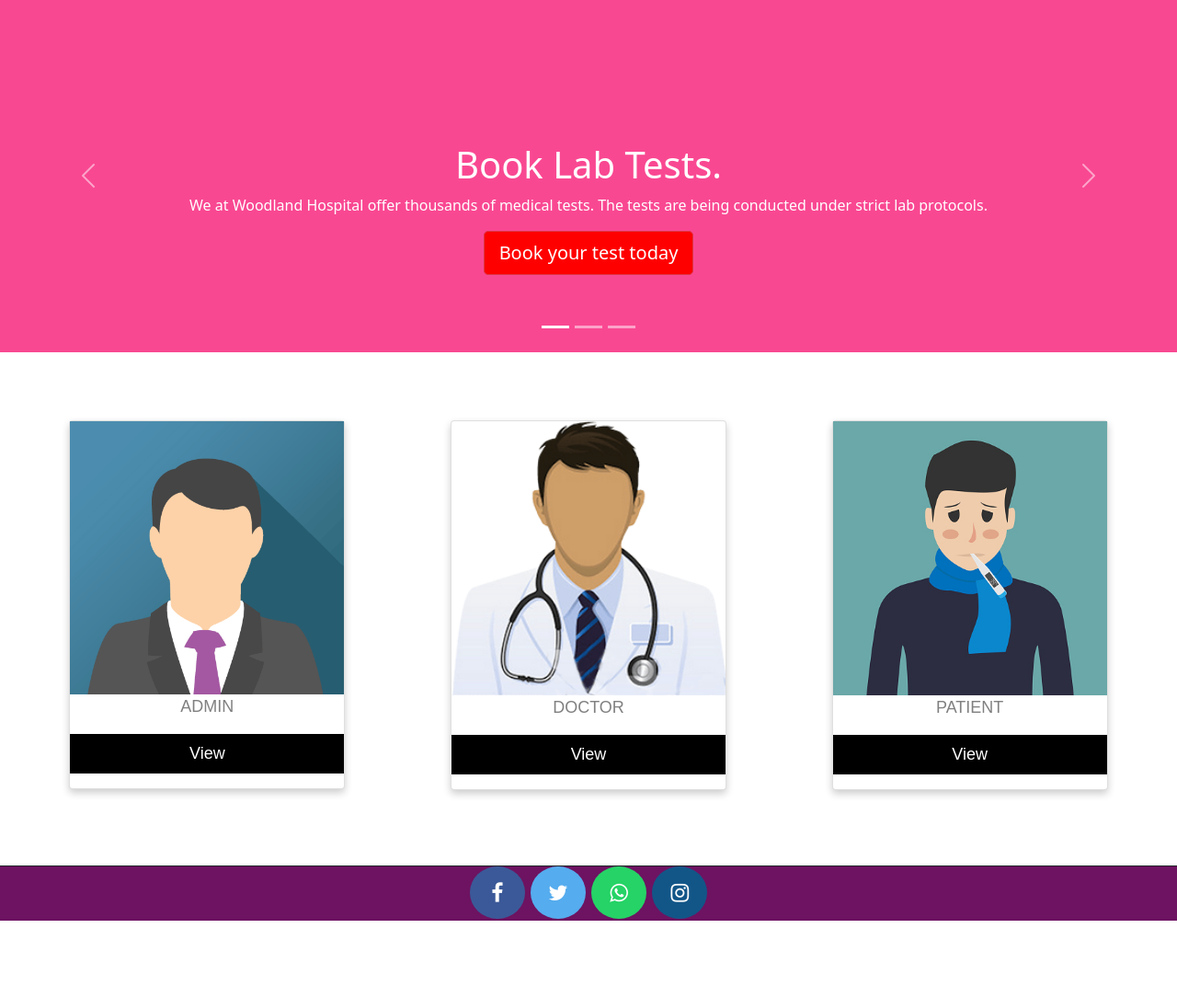
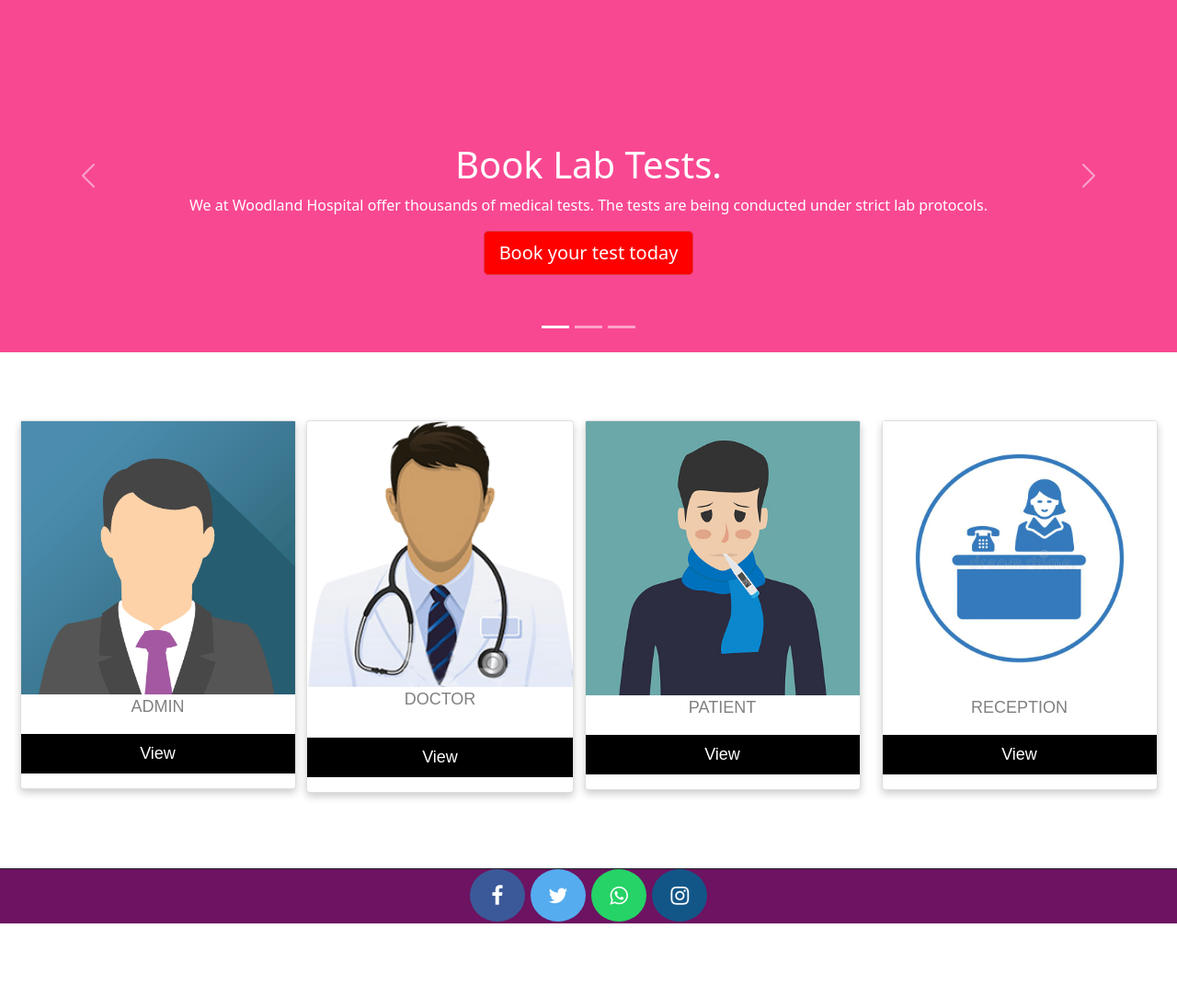
Before and after one commit to Ashsakshi19/hospitalManagementDjango, a Django app: page / in a window 1280 px wide. Shown: the part 655-1739 px from the top of the page at 92% size. Before the commit the page ends 1656 px from the top, so only its background shows below. Run offline with Django 3.2, Linux system fonts and the light colour scheme; some libraries are stand-ins or nearby versions.

Commit message:
added patient type

```diff
--- a/hospital/forms.py
+++ b/hospital/forms.py
@@ -57,7 +57,7 @@ class PatientForm(forms.ModelForm):
     assignedDoctorId=forms.ModelChoiceField(queryset=models.Doctor.objects.all().filter(status=True),empty_label="Name and Department", to_field_name="user_id")
     class Meta:
         model=models.Patient
-        fields=['address','mobile','status','symptoms','profile_pic']
+        fields=['address','mobile','status','symptoms','profile_pic','patienttype']
 
 
 
--- a/hospital/models.py
+++ b/hospital/models.py
@@ -12,6 +12,9 @@ departments=[('Cardiologist','Cardiologist'),
 ]
 positions=[('fulltime','fulltime'),
 ('part-time','part-time')
+]
+types=[('indoor','indoor'),
+('outdoor','outdoor')
 ]
 
 class Doctor(models.Model):
@@ -56,6 +59,7 @@ class Patient(models.Model):
     assignedDoctorId = models.PositiveIntegerField(null=True)
     admitDate=models.DateField(auto_now=True)
     status=models.BooleanField(default=False)
+    patienttype=models.CharField(max_length=20,choices=types,default='indoor')
     @property
     def get_name(self):
         return self.user.first_name+" "+self.user.last_name
--- a/templates/hospital/admin_doctor_patient_card.html
+++ b/templates/hospital/admin_doctor_patient_card.html
@@ -38,7 +38,7 @@
 
     .grid-container {
       display: grid;
-      grid-template-columns: auto auto auto;
+      grid-template-columns: auto auto auto auto;
       padding: 10px;
     }
 
@@ -69,7 +69,7 @@
     <div class="grid-item">
       <div class="card">
         <img src="{% static "images/doctor.png" %}" alt="John" style="width:100%">
-        <p class="title">DOCTOR</p>
+        <p class="title" style="padding-bottom: 12px;">DOCTOR</p>
         <p><button><a href="/doctorclick">View</a></button></p>
       </div>
     </div>
@@ -82,6 +82,14 @@
       </div>
     </div>
 
+    <div class="grid-item">
+      <div class="card">
+        <img src="{% static "images/reception.jpg" %}" alt="John" style="width:100%">
+        <p class="title">RECEPTION</p>
+        <p><button><a href="/receptionclick">View</a></button></p>
+      </div>
+    </div>
+
   </div>
 
 
--- a/templates/hospital/patientsignup.html
+++ b/templates/hospital/patientsignup.html
@@ -102,7 +102,9 @@
               <div class="form-group">
                 {% render_field patientForm.assignedDoctorId class="form-control" placeholder="Doctor" %}
               </div>
-
+              <div class="form-group">
+                {% render_field patientForm.patienttype class="form-control" placeholder="Type" %}
+              </div>
             </div>
           </div>
           <button type="submit" class="btnSubmit">Register</button>
```
Also changed, not shown: db.sqlite3, hospital/migrations/0001_initial.py.
